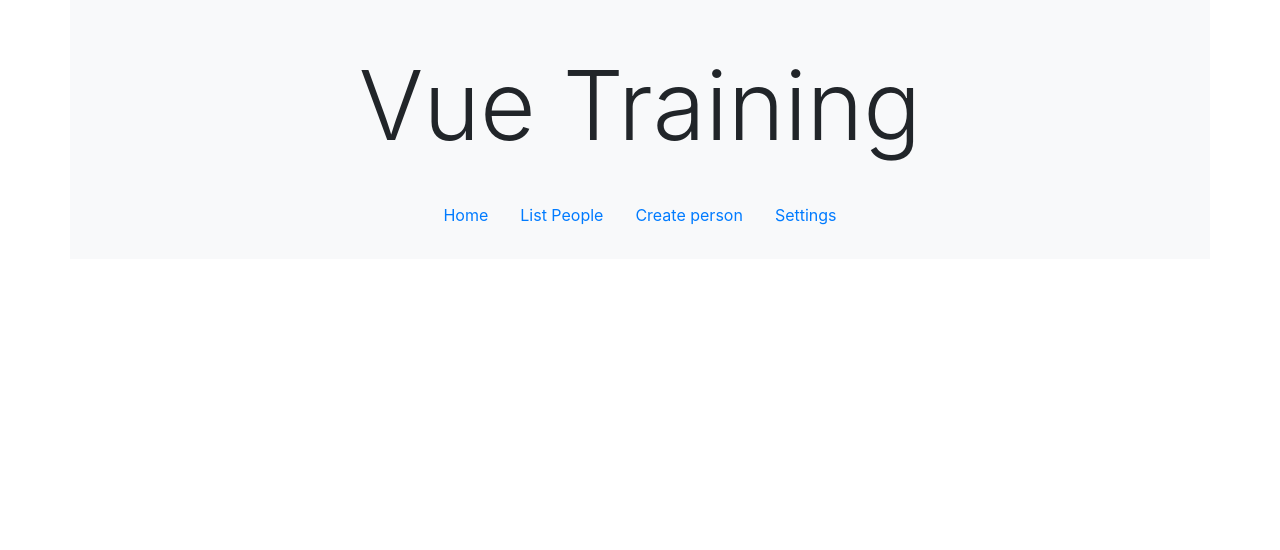
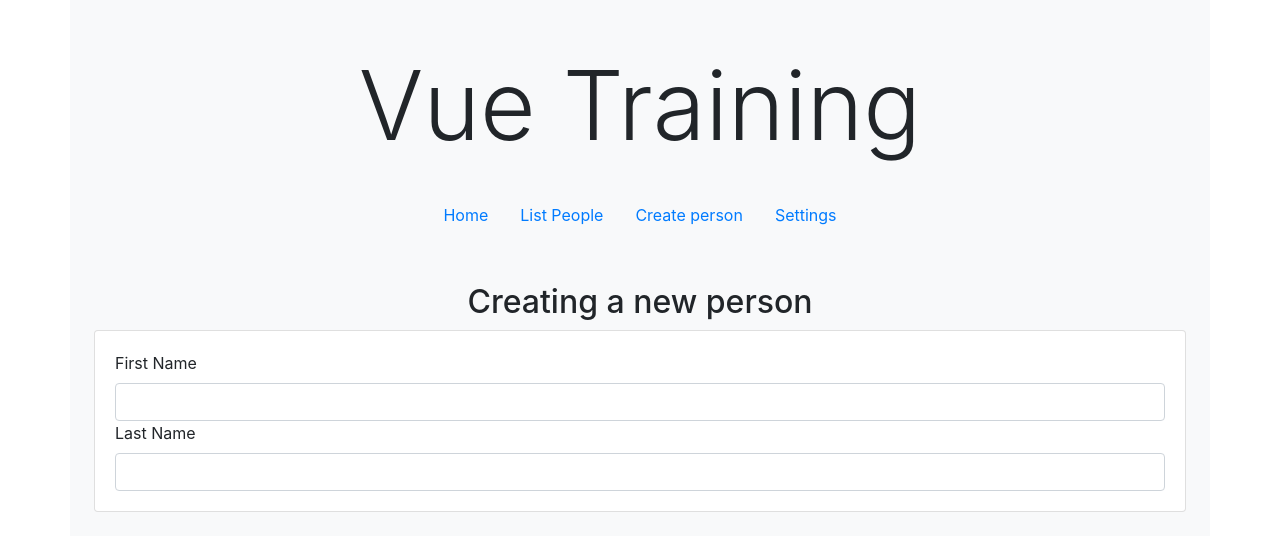
Before and after one commit to pigilwin/vue-training, a Vue app: page /create in a window 1280 px wide. Shown: the top 550 px of the page. Built offline with nearby package versions, Linux system fonts and the light colour scheme.

Commit message:
Adding pages and beginning of components

```diff
--- /dev/null
+++ b/src/components/Editor.vue
@@ -0,0 +1,22 @@
+<template>
+    <div class="card">
+        <div class="card-body">
+            <div class="row">
+                <div class="col-md-12 col-xs-12">
+                    <label for="firstname">First Name</label>
+                    <input id="firstname" class="form-control" type="text"/>
+                </div>
+                <div class="col-md-12 col-xs-12">
+                    <label for="lastname">Last Name</label>
+                    <input id="lastname" class="form-control" type="text"/>
+                </div>
+            </div>
+        </div>
+    </div>
+</template>
+
+<script>
+export default {
+    name: "Editor"
+}
+</script>
--- a/src/router.js
+++ b/src/router.js
@@ -1,6 +1,7 @@
 import Vue from 'vue';
 import Router from 'vue-router';
 import Home from './views/Home.vue';
+import Create from './views/Create.vue';
 
 Vue.use(Router);
 
@@ -12,6 +13,11 @@ export default new Router({
       path: '/',
       name: 'home',
       component: Home,
+    },
+    {
+      path: '/create',
+      name: 'create',
+      component: Create
     }
   ],
 });
--- /dev/null
+++ b/src/views/Create.vue
@@ -0,0 +1,24 @@
+<template>
+    <div class="row mt-5">
+        <div class="col-md-12 col-xs-12">
+            <h2 class="text-center">Creating a new person</h2>
+        </div>
+        <div class="col-md-12 col-xs-12">
+            <person-editor></person-editor>
+        </div>
+    </div>
+</template>
+
+<script>
+import Editor from '@/components/Editor.vue'
+export default {
+    name: "Create",
+    components: {
+        "person-editor": Editor
+    }
+}
+</script>
+
+<style scoped>
+
+</style>
```
